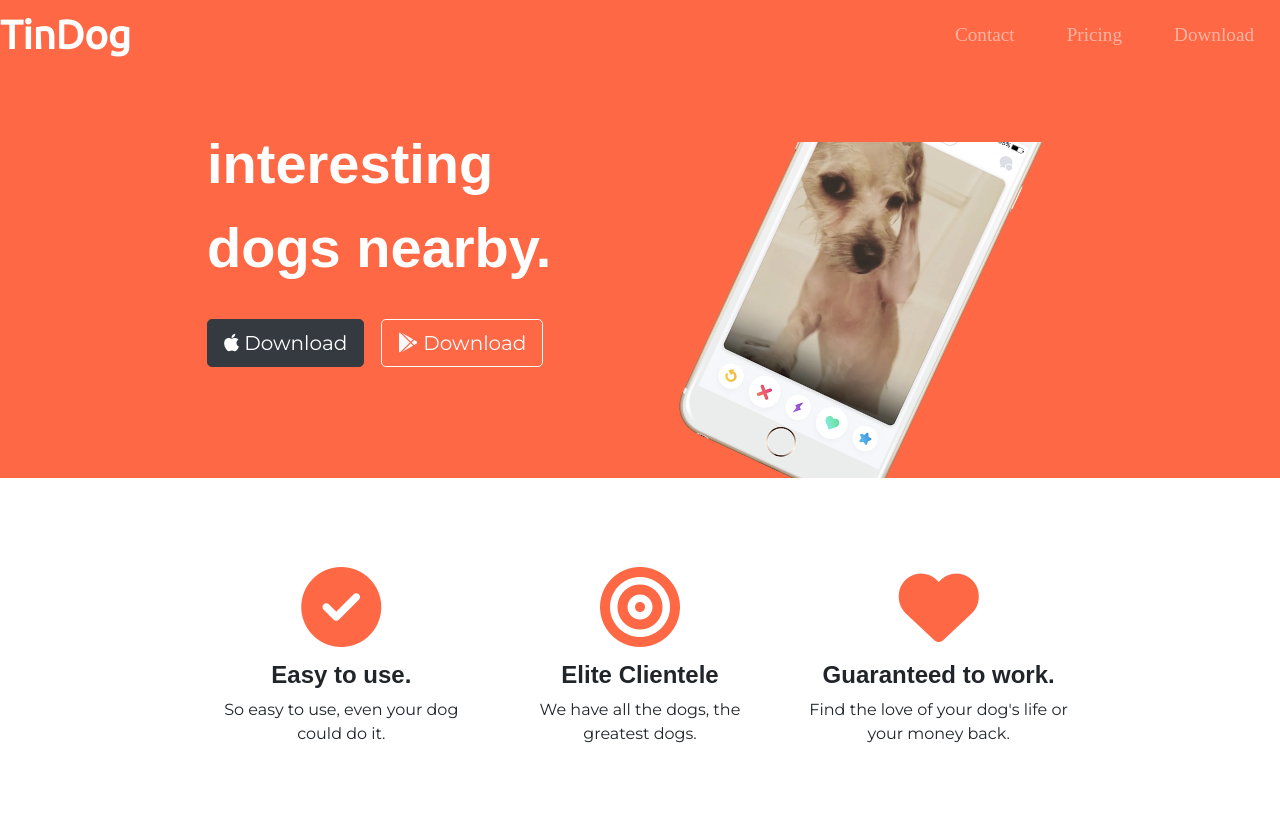
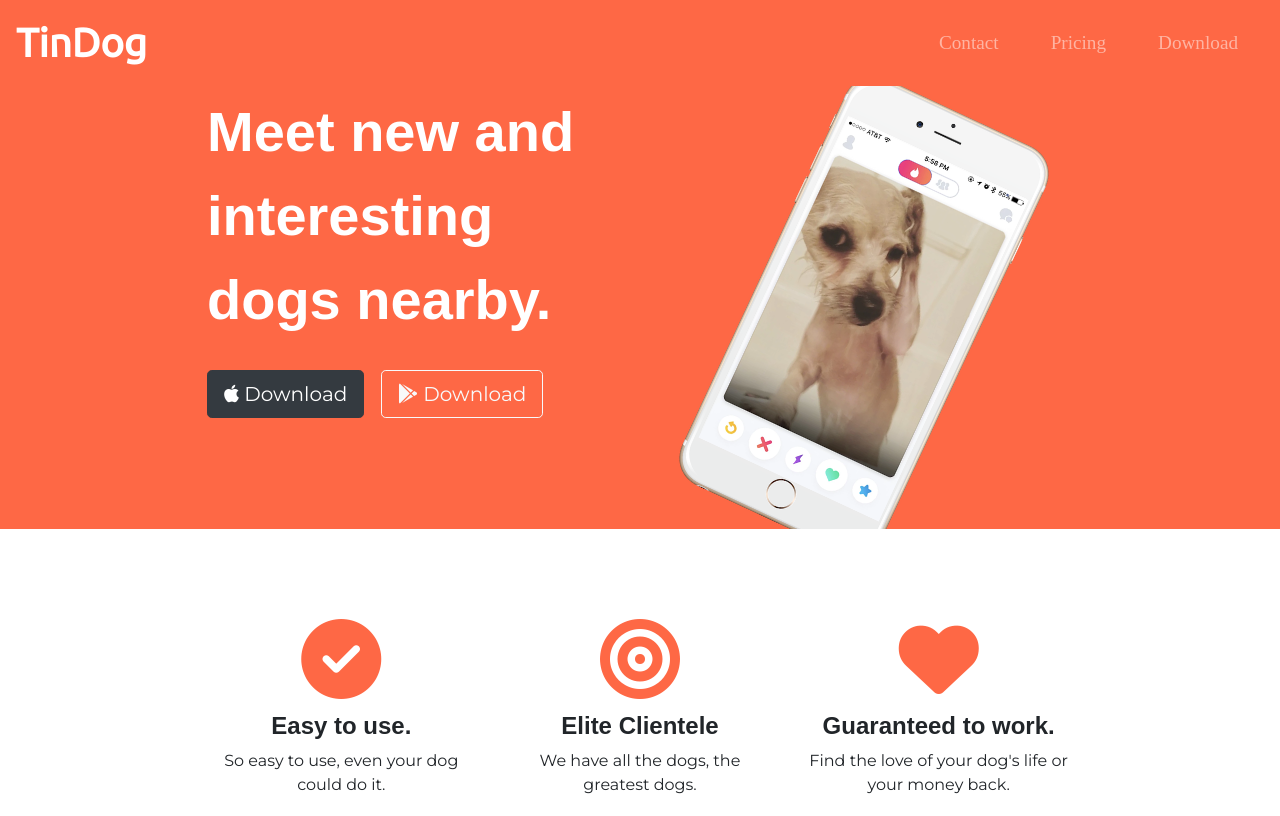
Before and after one commit to samreality4/tindogmaster, a plain HTML site: page index.html in a window 1280 px wide. Shown: the top 816 px of the page. Drawn offline with nearby package versions, Linux system fonts and the light colour scheme.

Commit message:
update navbar

```diff
--- a/css/styles.css
+++ b/css/styles.css
@@ -47,10 +47,8 @@ body {
 }
 
 .navbar {
-  position: fixed;
-  padding: 0 0 4.5rem 0;
+
 }
-
 .navbar-brand {
   font-family: 'Ubuntu', sans-serif;
   font-size: 2.5rem;
@@ -72,7 +70,7 @@ body {
 
 /* title */
 #title {
-  padding: 3% 15% 7%;
+  padding: 7% 15% 7%;
   text-align: left;
 }
 
```
Also changed, not shown: 1 other file.
